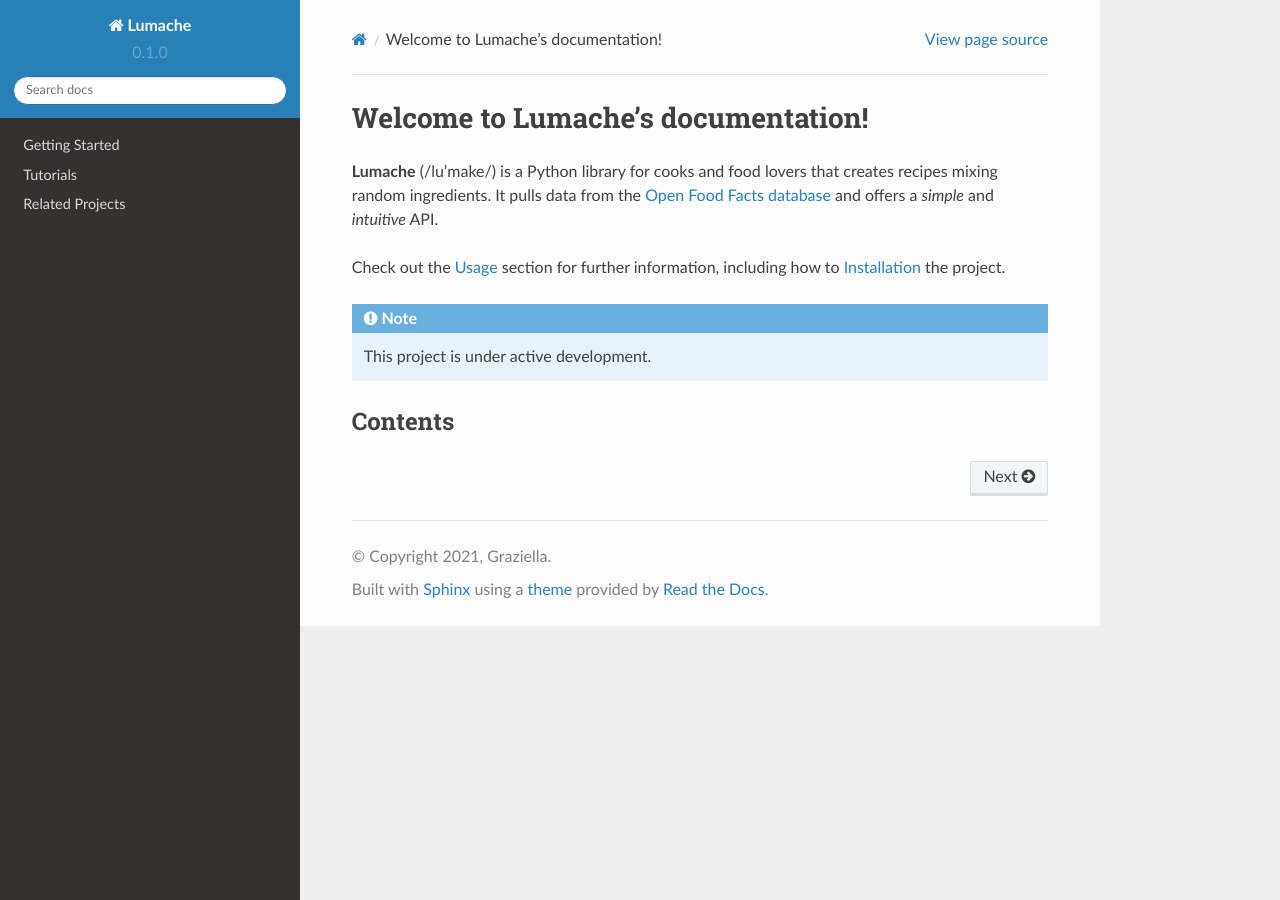
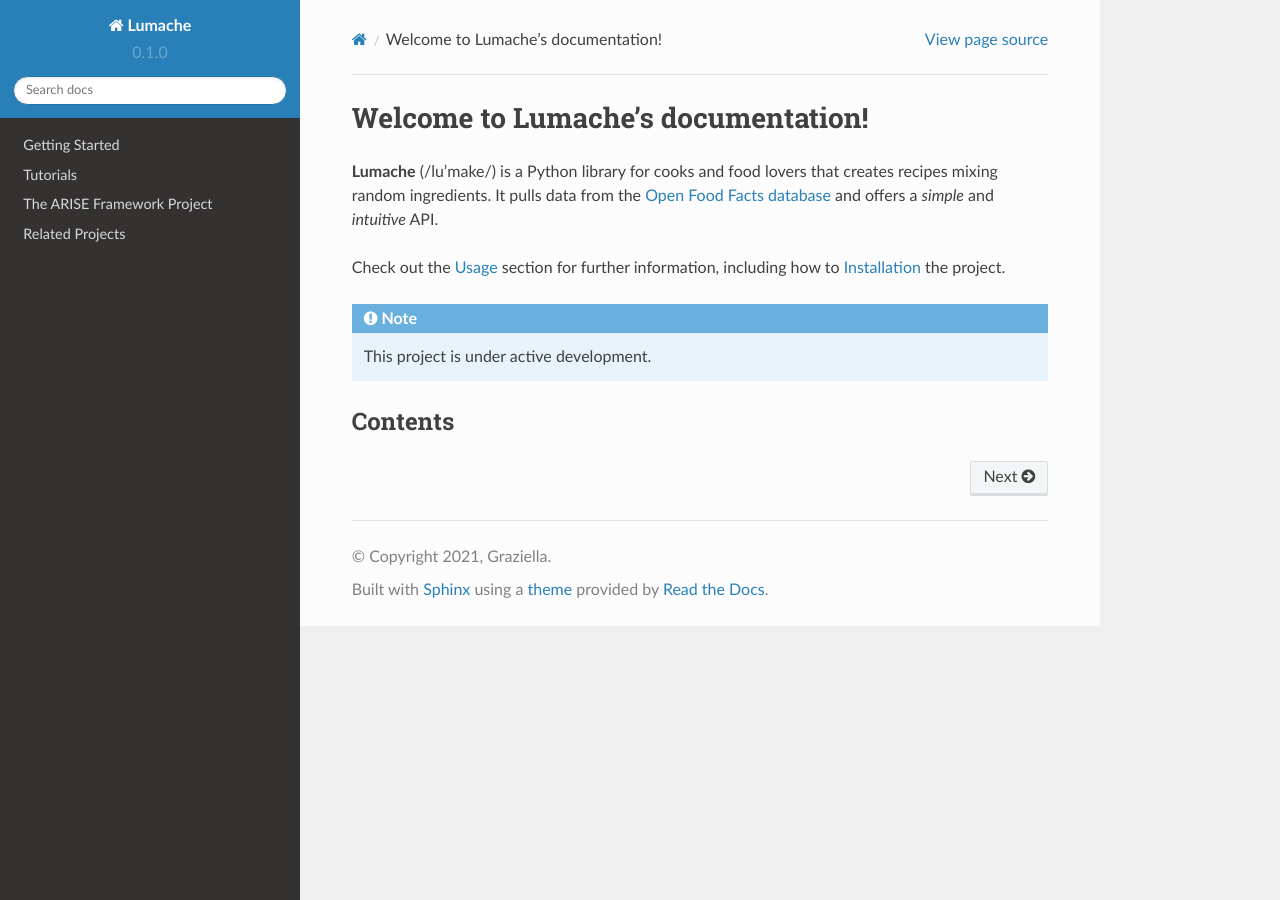
Before and after one commit to agileHRI/arise_documentation, a Sphinx documentation site: the page built from docs/source/index.rst, in a window 1280 px wide. Built offline with Sphinx 7.4.7 and the Read the Docs theme 2.0.0, drawn with Linux system fonts in a browser that asks for light colours.

Commit message:
Update index.rst

```diff
--- a/docs/source/index.rst
+++ b/docs/source/index.rst
@@ -21,7 +21,7 @@
    :maxdepth: 1
    :hidden:
 
-
    getting-started
    tutorials
+   the-arise-framework-project
    related-projects
```
